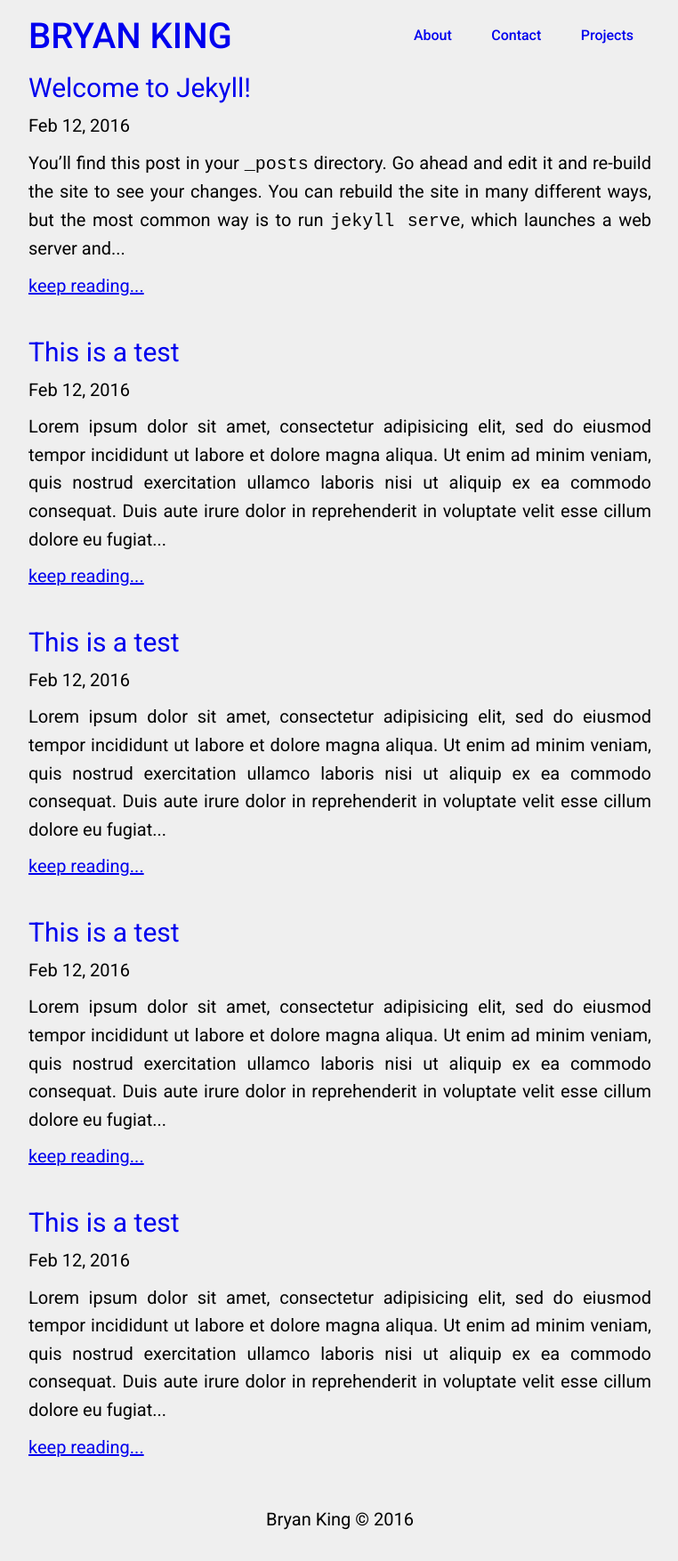
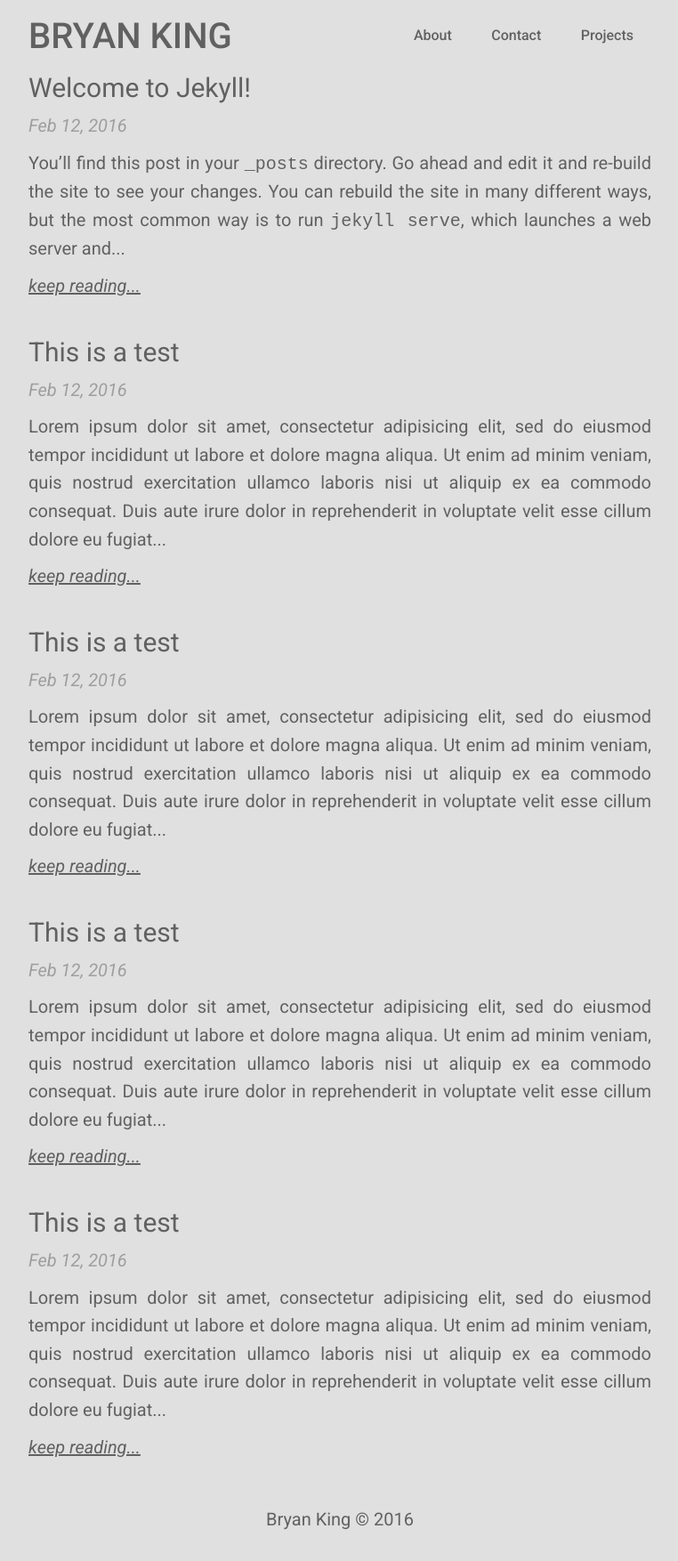
Before and after one commit to boldlybryan/kingbryan.me, a Jekyll site: the page built from index.html, in a window 1280 px wide. Shown: the whole page at 89% size, without its empty margins (258-1020 px from the left). Built offline with Jekyll 4.4.1, drawn with Linux system fonts in a browser that asks for light colours.

Commit message:
Setting some global font colors and the background color.

```diff
--- a/_sass/_theme.scss
+++ b/_sass/_theme.scss
@@ -1,7 +1,17 @@
 body {
-  background-color: #efefef;
+  background-color: #e0e0e0;
+  color: #616161;
 }
 
 .no-padding {
   padding: 0 !important;
 }
+
+.logo a, .nav-items a, .post-link, p, a {
+  color: #616161;
+}
+
+.post-meta, .read-more {
+  color: #9e9e9e;
+  font-style: italic;
+}
```
